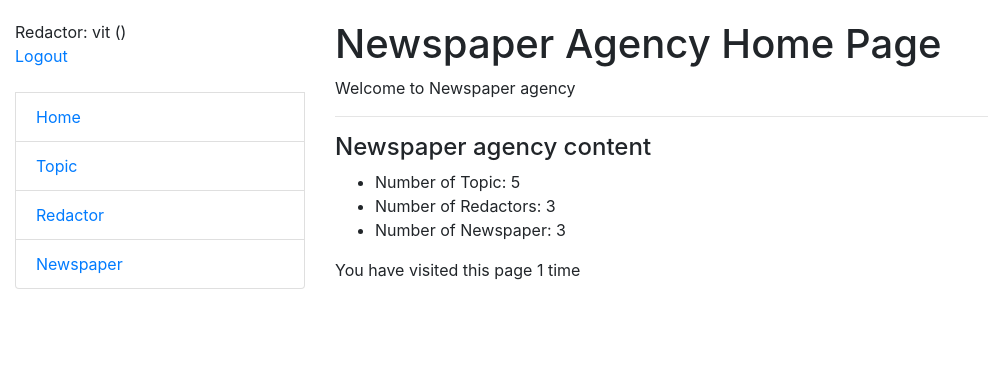
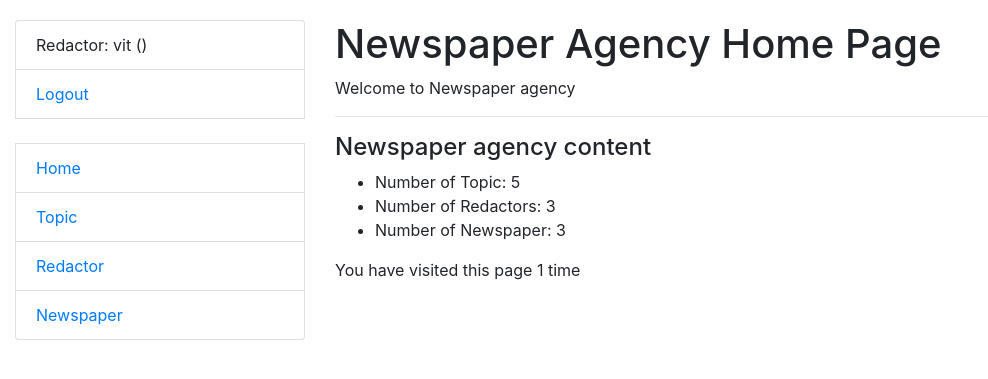
Before and after one commit to destr34/newspaper-agency, a Django app: page /news-agency/ in a window 1280 px wide. Shown: the top 379 px of the page, without its empty margins (0-988 px from the left). Run offline with Django 4.2, Linux system fonts and the light colour scheme; a user stored in the database is signed in; data comes from the database, SQL or seed files in the repository.

Commit message:
Add fix to sidebar.html

```diff
--- a/templates/includes/sidebar.html
+++ b/templates/includes/sidebar.html
@@ -1,9 +1,9 @@
 <ul class="sidebar-nav list-group">
   {% if user.is_authenticated %}
-    <li>Redactor: {{user.username}} ({{user.first_name}})</li>
-    <li><a href="{% url 'logout' %}">Logout</a></li>
+    <li class="list-group-item">Redactor: {{user.username}} ({{user.first_name}})</li>
+    <li class="list-group-item"><a href="{% url 'logout' %}">Logout</a></li>
   {% else %}
-    <li><a href="{% url 'login' %}">Login</a></li>
+    <li class="list-group-item"><a href="{% url 'login' %}">Login</a></li>
   {% endif %}
     <br>
   <li class="list-group-item"><a href="{% url 'news-agency:index' %}">Home</a></li>
```
